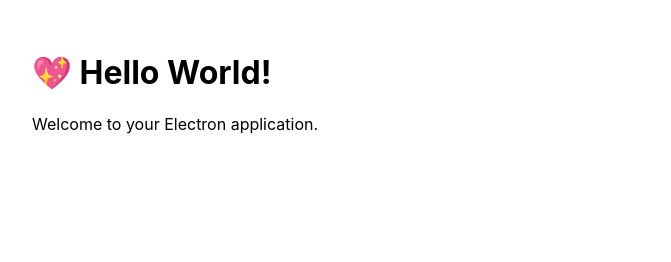
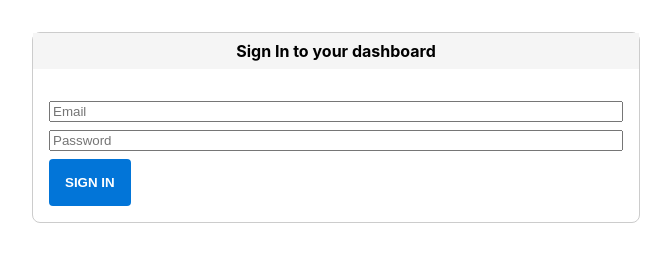
Before and after one commit to haiqalhakimiiii/electron-aemenersol-assessment, a website built with Vite: page index.html in a window 1280 px wide. Shown: the whole page, without its empty margins (304-975 px from the left). Built offline with nearby package versions, Linux system fonts and the light colour scheme.

Commit message:
refactor: update HTML structure and enhance CSS for login form

```diff
--- a/index.html
+++ b/index.html
@@ -1,13 +1,25 @@
 <!doctype html>
 <html>
-  <head>
+
+<head>
     <meta charset="UTF-8" />
     <title>Hello World!</title>
 
-  </head>
-  <body>
-    <h1>💖 Hello World!</h1>
-    <p>Welcome to your Electron application.</p>
+</head>
+
+<body>
+    <div class="login-form">
+        <div class="login-form-header">
+            <div class="login-form-title">
+                Sign In to your dashboard
+            </div>
+        </div>
+        <div class="login-form-body">
+            <input type="text" id="email" name="email" placeholder="Email" />
+            <input type="password" id="password" name="password" placeholder="Password" />
+            <button type="submit" id="login-button" class="login-button">SIGN IN</button>
+        </div>
+    </div>
     <script type="module" src="/src/renderer.js"></script>
-  </body>
+</body>
 </html>
--- a/src/index.css
+++ b/src/index.css
@@ -6,3 +6,37 @@
     max-width: 38rem;
     padding: 2rem;
 }
+
+.login-form {
+    border: 1px solid #ccc;
+    border-radius: 0.5rem;
+
+    .login-form-header {
+        margin-bottom: 1rem;
+        background-color: #f5f5f5;
+        padding: 0.5rem;
+        text-align: center;
+
+        .login-form-title {
+            font-weight: bold;
+        }
+    }
+
+    .login-form-body {
+        display: flex;
+        flex-direction: column;
+        gap: 0.5rem;
+        padding: 1rem;
+
+        .login-button {
+            background-color: #0275d8;
+            color: white;
+            width: max-content;
+            padding: 1rem;
+            border: none;
+            border-radius: 0.25rem;
+            cursor: pointer;
+            font-weight: bold;
+        }
+    }
+}
```
Lines whose indentation alone changed are shown as unchanged.
